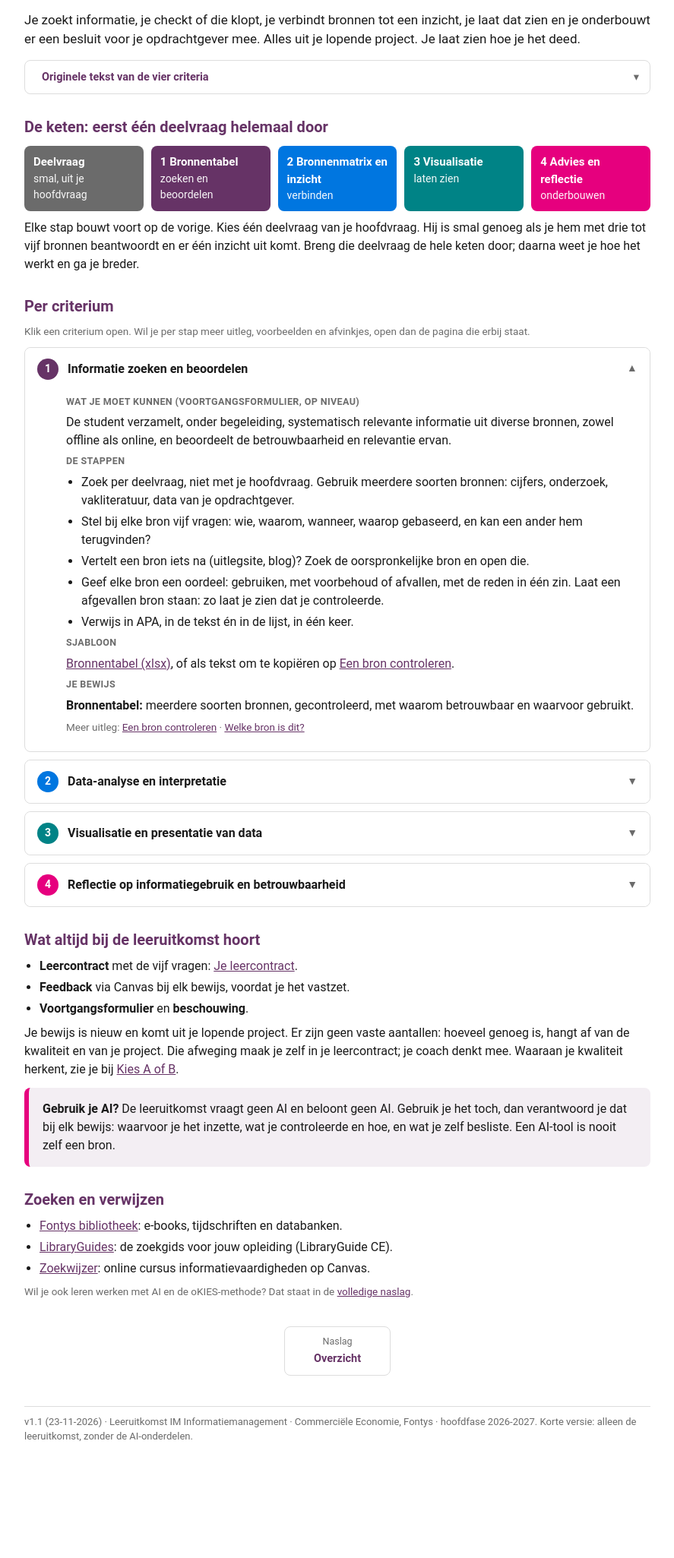
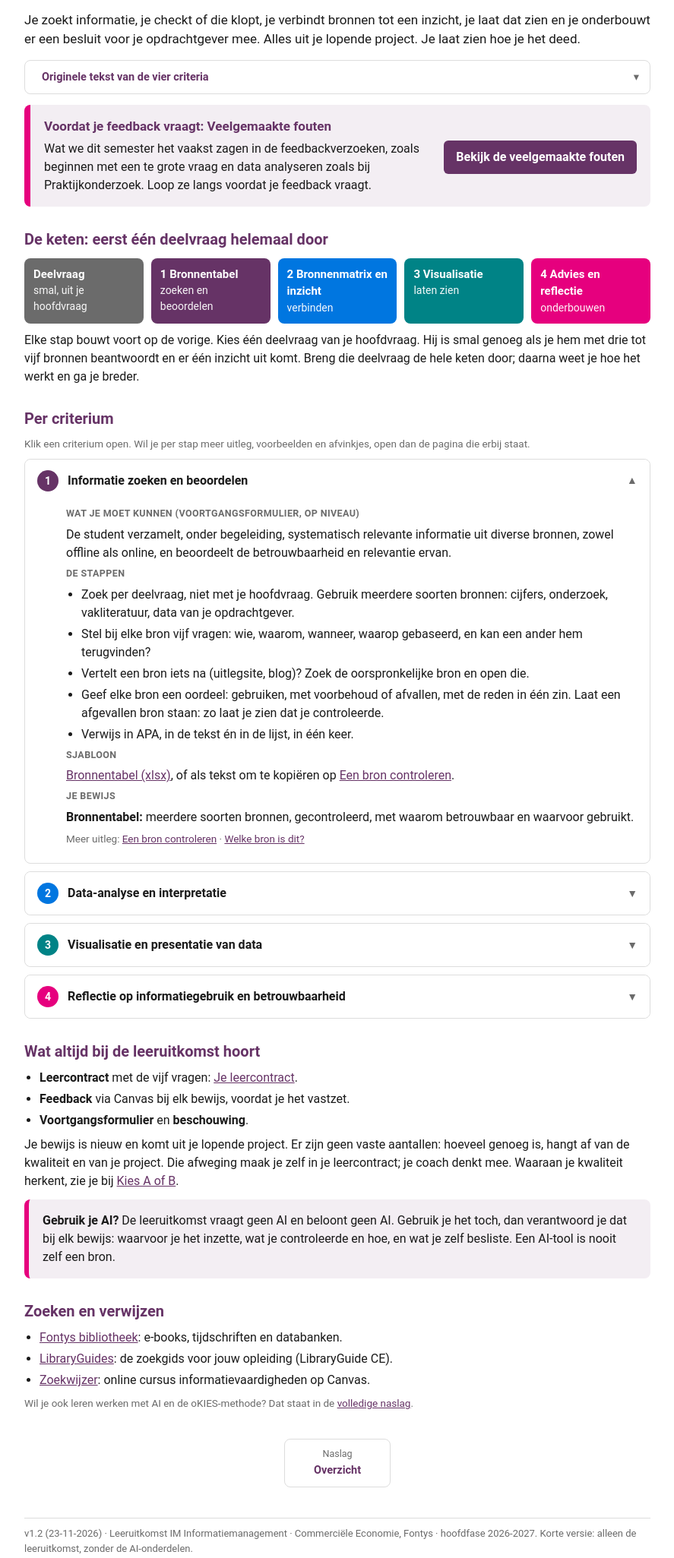
Before and after one commit to MarcelSchenkeveld/LUK-Informatiemanagement, a plain HTML site: page kern.html in a window 1280 px wide. Shown: the part 200-2251 px from the top of the page at 76% size, without its empty margins (196-1083 px from the left). Before the commit the page ends 2161 px from the top, so only its background shows below. Drawn offline with Linux system fonts and the light colour scheme.

Commit message:
Veelgemaakte fouten prominenter: kaart op overzicht en korte versie, in Begin hier
index v1.9, kern v1.2, 00 v1.13, nav.js v1.14; alle pagina's laden nav.js?v=1.14.

Co-Authored-By: Claude Opus 5.5 <noreply@anthropic.com>

```diff
--- a/kern.html
+++ b/kern.html
@@ -16,6 +16,11 @@
 <div class="wrap">
 <p class="lead">Je zoekt informatie, je checkt of die klopt, je verbindt bronnen tot een inzicht, je laat dat zien en je onderbouwt er een besluit voor je opdrachtgever mee. Alles uit je lopende project. Je laat zien hoe je het deed.</p>
 <div data-crit="alle"></div>
+
+<div class="card accent start" style="border-left-width:8px">
+  <div><h3 style="margin:0">Voordat je feedback vraagt: Veelgemaakte fouten</h3><p>Wat we dit semester het vaakst zagen in de feedbackverzoeken, zoals beginnen met een te grote vraag en data analyseren zoals bij Praktijkonderzoek. Loop ze langs voordat je feedback vraagt.</p></div>
+  <p><a class="btn" href="veelgemaakte-fouten.html">Bekijk de veelgemaakte fouten</a></p>
+</div>
 
 <h2>De keten: eerst één deelvraag helemaal door</h2>
 <div class="strip" style="grid-template-columns:repeat(auto-fit,minmax(125px,1fr))">
@@ -128,8 +133,8 @@
 
 <p class="small">Wil je ook leren werken met AI en de oKIES-methode? Dat staat in de <a href="index.html">volledige naslag</a>.</p>
 
-<div class="foot">v1.1 (23-11-2026) · Leeruitkomst IM Informatiemanagement · Commerciële Economie, Fontys · hoofdfase 2026-2027. Korte versie: alleen de leeruitkomst, zonder de AI-onderdelen.</div>
+<div class="foot">v1.2 (23-11-2026) · Leeruitkomst IM Informatiemanagement · Commerciële Economie, Fontys · hoofdfase 2026-2027. Korte versie: alleen de leeruitkomst, zonder de AI-onderdelen.</div>
 </div>
-<script src="nav.js?v=1.13"></script>
+<script src="nav.js?v=1.14"></script>
 </body>
 </html>
--- a/nav.js
+++ b/nav.js
@@ -1,11 +1,12 @@
-/* Navigatie naslag Informatiemanagement (CE, Fontys) - v1.13 (23-11-2026)
+/* Navigatie naslag Informatiemanagement (CE, Fontys) - v1.14 (23-11-2026)
    Eén lijst voor alle pagina's. Nieuwe pagina toevoegen: regel toevoegen aan PAGES
-   (status 'klaar' zodra het bestand in de repo staat) en <script src="nav.js?v=1.13"></script>
+   (status 'klaar' zodra het bestand in de repo staat) en <script src="nav.js?v=1.14"></script>
    onderaan de nieuwe pagina zetten. Verder niets. */
 (function () {
   var PAGES = [
     { file: 'index.html', title: 'Overzicht', desc: 'Alle pagina’s van de naslag op één plek.', group: 'start', status: 'klaar', hide: true },
     { file: '00-start-de-route.html', title: 'De route', desc: 'Hoe je aan deze leeruitkomst werkt, welk bewijs erbij past, waar het leren zit, en de drie afspraken. Lees dit eerst.', group: 'start', status: 'klaar' },
+    { file: 'veelgemaakte-fouten.html', title: 'Veelgemaakte fouten', desc: 'Wat we dit semester het vaakst zagen in feedbackverzoeken, en hoe je het zelf voorkomt. Check dit voordat je feedback vraagt.', group: 'start', status: 'klaar' },
     { file: 'kern.html', title: 'Alleen de leeruitkomst', desc: 'Korte versie op één pagina: per criterium wat je moet kunnen, de stappen, het sjabloon en het bewijs. Zonder de AI-onderdelen.', group: 'start', status: 'klaar', hide: true },
 
     { file: '01-bron-controleren.html', title: 'Een bron controleren', desc: 'Vijf vragen bij elke bron, met sterk/matig/zwak per vraag en een sjabloon voor je bronnentabel.', group: 'zoeken', status: 'klaar' },
@@ -19,7 +20,6 @@
 
     { file: '07-kies-a-of-b.html', title: 'Kies A of B', desc: 'Vier contrasten uit bewerkt studentenwerk: waaraan zie je kwaliteit?', group: 'algemeen', status: 'klaar' },
     { file: '08-je-leercontract.html', title: 'Je leercontract', desc: 'Invulhulp bij de vijf vragen, met een voorbeeld voor deze leeruitkomst.', group: 'algemeen', status: 'klaar' },
-    { file: 'veelgemaakte-fouten.html', title: 'Veelgemaakte fouten', desc: 'Wat we dit semester het vaakst zagen in feedbackverzoeken, en hoe je het zelf voorkomt. Check dit voordat je feedback vraagt.', group: 'algemeen', status: 'klaar' },
 
     { file: '09-ai-als-leerpartner.html', title: 'AI als leerpartner', desc: 'oKIES in vijf stappen en de leerpartner-prompt per criterium.', group: 'ai', status: 'klaar' },
     { file: '10-voorspel-vraag-vergelijk.html', title: 'Voorspel, vraag, vergelijk', desc: 'Werkblad voor gewoonte 1: eerst zelf, dan AI, dan vergelijken.', group: 'ai', status: 'klaar' },
```
Also changed, not shown: 00-start-de-route.html (+3 -3 lines), 01-bron-controleren.html (+1 -1 lines), 02-welke-bron-is-dit.html (+1 -1 lines), 03-van-bronnen-naar-inzicht.html (+1 -1 lines), 04-eigen-onderzoek-controleerbaar.html (+1 -1 lines), 05-tien-secondentest.html (+1 -1 lines), 06-advies-onderbouwen.html (+1 -1 lines), 07-kies-a-of-b.html (+1 -1 lines), 08-je-leercontract.html (+1 -1 lines), 09-ai-als-leerpartner.html (+1 -1 lines), 10-voorspel-vraag-vergelijk.html (+1 -1 lines), 11-werkwijze-in-vijf-regels.html (+1 -1 lines), 12-de-acht-ai-rollen.html (+1 -1 lines), index.html (+8 -3 lines), 2 more files, 1 other file.
